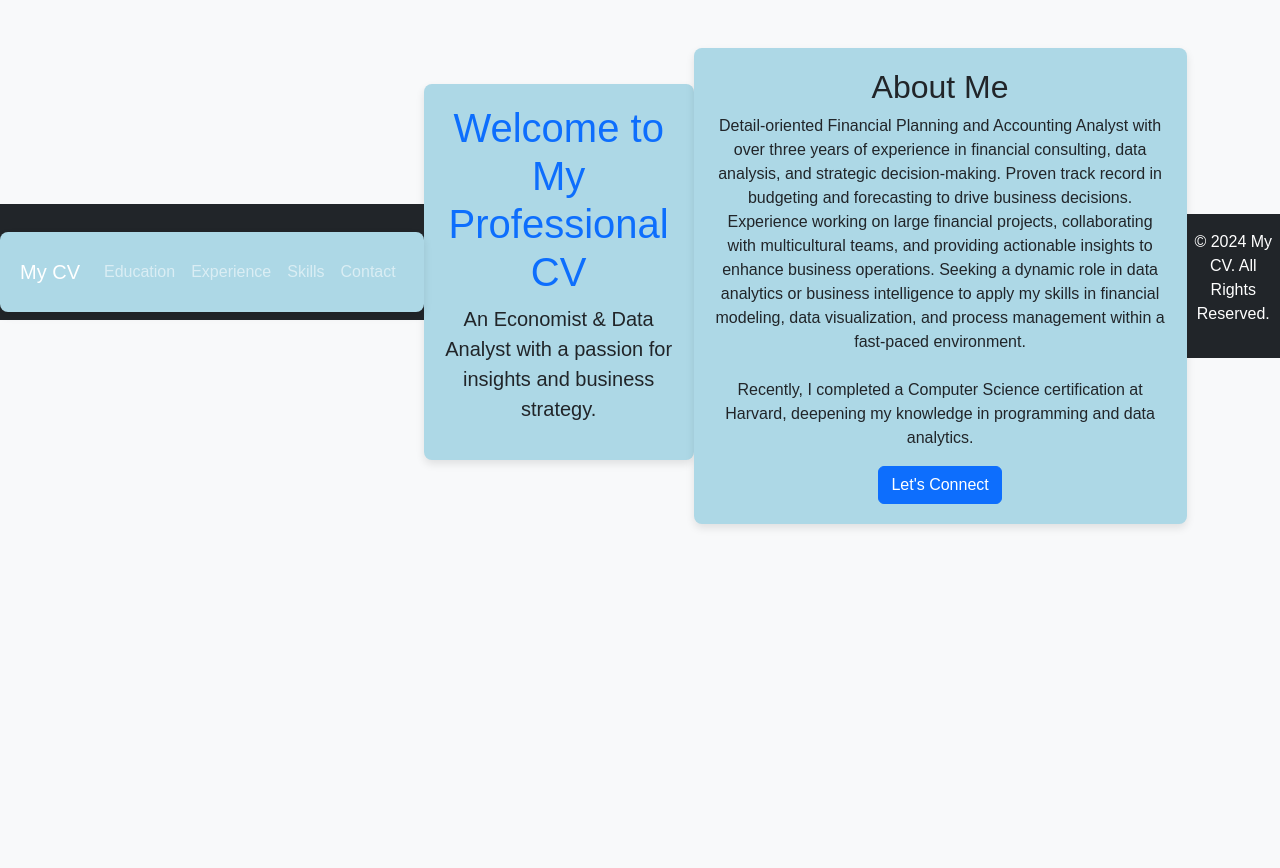
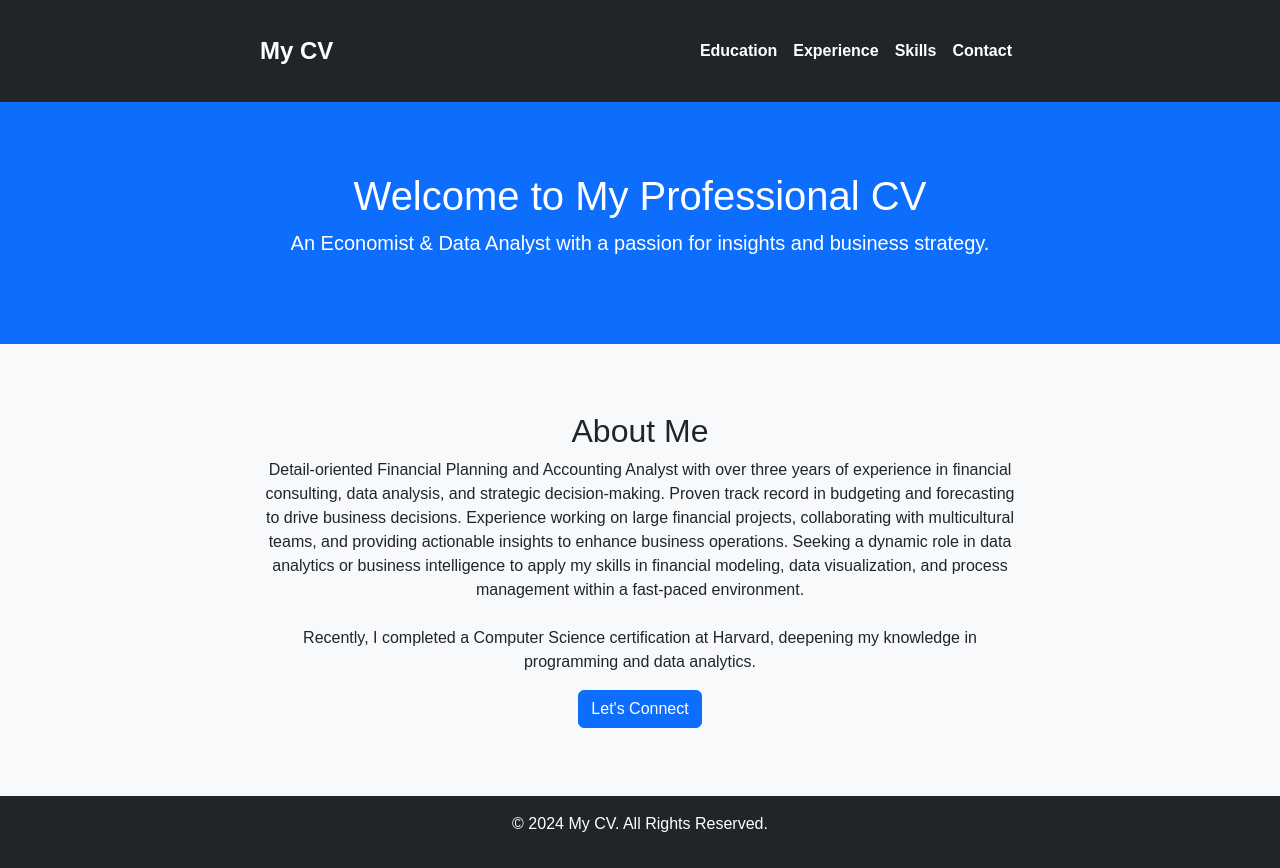
Before and after one commit to Martse97-Byte/CV, a plain HTML site: page index.html in a window 1280 px wide. Before the commit the page ends 800 px from the top, so only its background shows below. Drawn offline with nearby package versions, Linux system fonts and the light colour scheme.

Commit message:
Update styles.css

```diff
--- a/styles.css
+++ b/styles.css
@@ -1,36 +1,45 @@
 body {
-    font-family: Arial, sans-serif;
+    font-family: 'Arial', sans-serif;
     background-color: #f8f9fa;
     margin: 0;
     padding: 0;
-    display: flex;
-    justify-content: center;
-    align-items: center;
 }
 
-.container {
-    max-width: 800px;
-    background-color: lightblue;
-    padding: 20px;
-    margin-top: 20px;
-    border-radius: 8px;
-    box-shadow: 0 4px 8px rgba(0, 0, 0, 0.1);
+/* Hero Section */
+.hero {
+    background-color: #0d6efd;
+    color: white;
+    padding: 50px 0;
     text-align: center;
 }
 
-h1 {
-    color: #0d6efd;
+/* About Section */
+.container {
+    max-width: 800px;
+    padding: 20px;
+    border-radius: 8px;
 }
 
-.link-primary {
-    color: #0d6efd;
+/* Navigation Bar */
+.navbar-brand {
+    font-size: 1.5rem;
     font-weight: bold;
-    text-decoration: none;
-    border-bottom: 2px solid transparent;
-    transition: color 0.3s, border-bottom 0.3s;
 }
 
-.link-primary:hover {
-    color: #084298;
-    border-bottom: 2px solid #0d6efd;
+/* Links */
+.navbar-dark .navbar-nav .nav-link {
+    color: white;
+    font-weight: bold;
 }
+
+.navbar-dark .navbar-nav .nav-link:hover {
+    color: #f8f9fa;
+}
+
+/* Footer */
+.footer {
+    margin-top: 20px;
+    background-color: #343a40;
+    color: white;
+    padding: 15px 0;
+}
```
